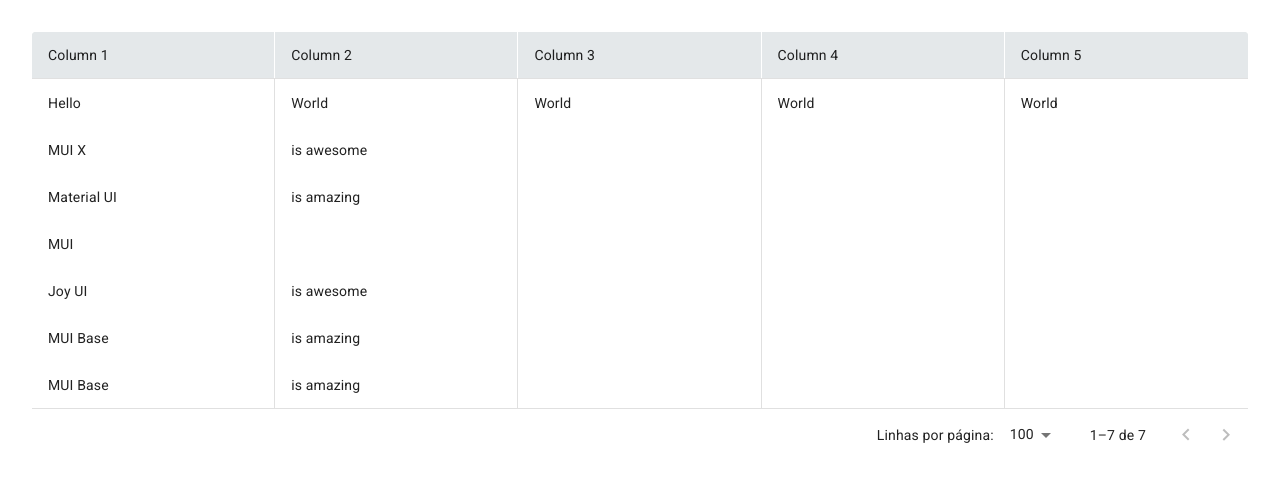
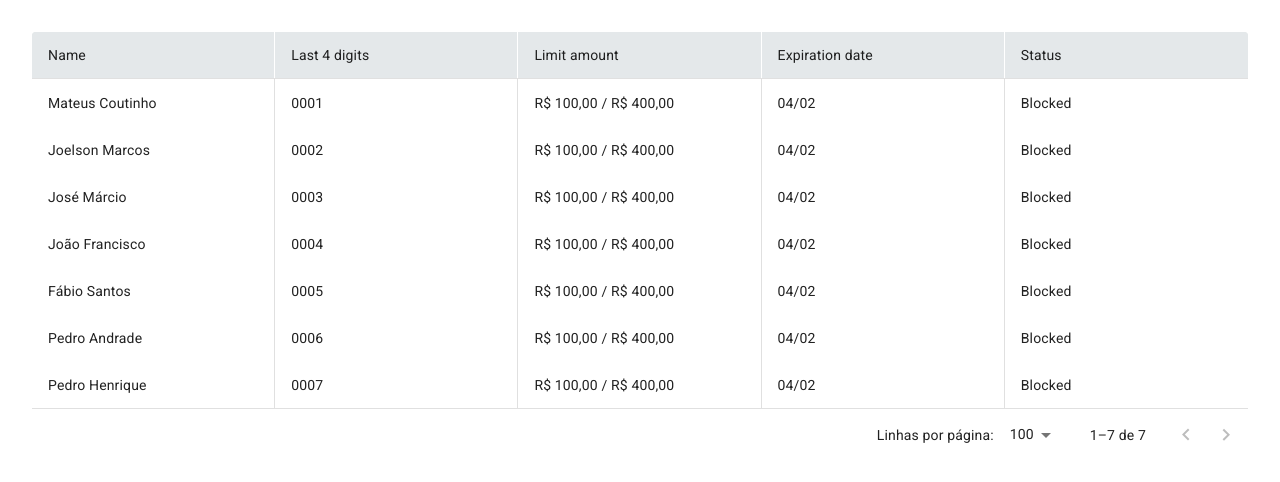
Before and after one commit to JeanVictorMachado/blue-component-test, a React (Vite) app: page / in a window 1280 px wide. Shown: the top 482 px of the page. Built offline with nearby package versions, Linux system fonts and the light colour scheme.

Commit message:
feat: setting up grid dynamically

```diff
--- a/package.json
+++ b/package.json
@@ -13,6 +13,7 @@
     "@emotion/react": "^11.10.6",
     "@emotion/styled": "^11.10.6",
     "@material-ui/core": "^4.12.4",
+    "@mui/icons-material": "^5.11.11",
     "@mui/material": "^5.11.11",
     "@mui/x-data-grid": "^5.17.25",
     "react": "^18.2.0",
--- /dev/null
+++ b/src/components/Grid/EmptyGrid/index.tsx
@@ -0,0 +1,37 @@
+import { Box } from '@mui/material'
+
+import * as S from './styles'
+
+export const EmptyGrid = () => (
+  <S.StyledGridOverlay>
+    <svg width='120' height='80' viewBox='0 0 184 152' aria-hidden focusable='false'>
+      <g fill='none' fillRule='evenodd'>
+        <g transform='translate(24 31.67)'>
+          <ellipse className='ant-empty-img-5' cx='67.797' cy='106.89' rx='67.797' ry='12.668' />
+          <path
+            className='ant-empty-img-1'
+            d='M122.034 69.674L98.109 40.229c-1.148-1.386-2.826-2.225-4.593-2.225h-51.44c-1.766 0-3.444.839-4.592 2.225L13.56 69.674v15.383h108.475V69.674z'
+          />
+          <path
+            className='ant-empty-img-2'
+            d='M33.83 0h67.933a4 4 0 0 1 4 4v93.344a4 4 0 0 1-4 4H33.83a4 4 0 0 1-4-4V4a4 4 0 0 1 4-4z'
+          />
+          <path
+            className='ant-empty-img-3'
+            d='M42.678 9.953h50.237a2 2 0 0 1 2 2V36.91a2 2 0 0 1-2 2H42.678a2 2 0 0 1-2-2V11.953a2 2 0 0 1 2-2zM42.94 49.767h49.713a2.262 2.262 0 1 1 0 4.524H42.94a2.262 2.262 0 0 1 0-4.524zM42.94 61.53h49.713a2.262 2.262 0 1 1 0 4.525H42.94a2.262 2.262 0 0 1 0-4.525zM121.813 105.032c-.775 3.071-3.497 5.36-6.735 5.36H20.515c-3.238 0-5.96-2.29-6.734-5.36a7.309 7.309 0 0 1-.222-1.79V69.675h26.318c2.907 0 5.25 2.448 5.25 5.42v.04c0 2.971 2.37 5.37 5.277 5.37h34.785c2.907 0 5.277-2.421 5.277-5.393V75.1c0-2.972 2.343-5.426 5.25-5.426h26.318v33.569c0 .617-.077 1.216-.221 1.789z'
+          />
+        </g>
+        <path
+          className='ant-empty-img-3'
+          d='M149.121 33.292l-6.83 2.65a1 1 0 0 1-1.317-1.23l1.937-6.207c-2.589-2.944-4.109-6.534-4.109-10.408C138.802 8.102 148.92 0 161.402 0 173.881 0 184 8.102 184 18.097c0 9.995-10.118 18.097-22.599 18.097-4.528 0-8.744-1.066-12.28-2.902z'
+        />
+        <g className='ant-empty-img-4' transform='translate(149.65 15.383)'>
+          <ellipse cx='20.654' cy='3.167' rx='2.849' ry='2.815' />
+          <path d='M5.698 5.63H0L2.898.704zM9.259.704h4.985V5.63H9.259z' />
+        </g>
+      </g>
+    </svg>
+
+    <Box sx={{ mt: 1 }}>Não há dados</Box>
+  </S.StyledGridOverlay>
+)
--- /dev/null
+++ b/src/components/Grid/EmptyGrid/styles.ts
@@ -0,0 +1,25 @@
+import { styled } from '@mui/material/styles'
+
+export const StyledGridOverlay = styled('div')(({ theme }) => ({
+  display: 'flex',
+  flexDirection: 'column',
+  alignItems: 'center',
+  justifyContent: 'center',
+  height: '100%',
+  '& .ant-empty-img-1': {
+    fill: theme.palette.mode === 'light' ? '#aeb8c2' : '#262626',
+  },
+  '& .ant-empty-img-2': {
+    fill: theme.palette.mode === 'light' ? '#f5f5f7' : '#595959',
+  },
+  '& .ant-empty-img-3': {
+    fill: theme.palette.mode === 'light' ? '#dce0e6' : '#434343',
+  },
+  '& .ant-empty-img-4': {
+    fill: theme.palette.mode === 'light' ? '#fff' : '#1c1c1c',
+  },
+  '& .ant-empty-img-5': {
+    fillOpacity: theme.palette.mode === 'light' ? '0.8' : '0.08',
+    fill: theme.palette.mode === 'light' ? '#f5f5f5' : '#fff',
+  },
+}))
--- /dev/null
+++ b/src/components/Grid/helpers/parseColumns.tsx
@@ -0,0 +1,17 @@
+import { GridColDef } from '@mui/x-data-grid'
+import { RowProps } from '..'
+
+export const parseColumns = (data: RowProps[]) => {
+  const keyNames = Object.keys(data[0]).filter((name) => name !== 'id')
+
+  const columns = keyNames.map((name, index) => {
+    return {
+      field: `col${index + 1}`,
+      headerName: name,
+      flex: 1,
+      minWidth: 120,
+    }
+  })
+
+  return columns as GridColDef[]
+}
--- /dev/null
+++ b/src/components/Grid/helpers/parseRows.tsx
@@ -0,0 +1,23 @@
+import { GridRowsProp } from '@mui/x-data-grid'
+import { RowProps } from '..'
+
+export const parseRows = (data: RowProps[]) => {
+  const rows = data.map((row, i) => {
+    const values = Object.values(row)
+
+    let formattedRow = {} as RowProps
+
+    values.forEach((value, index) => {
+      if (!index) {
+        formattedRow.id = i + 1
+        return
+      }
+
+      formattedRow[`col${index}`] = value
+    })
+
+    return formattedRow
+  })
+
+  return rows as GridRowsProp
+}
--- a/src/components/Grid/index.tsx
+++ b/src/components/Grid/index.tsx
@@ -1,63 +1,28 @@
-import { DataGrid, GridRowsProp, GridColDef, ptBR } from '@mui/x-data-grid'
+import { useMemo } from 'react'
+import { DataGrid, ptBR, DataGridProps } from '@mui/x-data-grid'
 
-const rows: GridRowsProp = [
-  {
-    id: 1,
-    col1: 'Hello',
-    col2: 'World',
-    col3: 'World',
-    col4: 'World',
-    col5: 'World',
-  },
-  { id: 2, col1: 'MUI X', col2: 'is awesome' },
-  { id: 3, col1: 'Material UI', col2: 'is amazing' },
-  { id: 4, col1: 'MUI', col2: '' },
-  { id: 5, col1: 'Joy UI', col2: 'is awesome' },
-  { id: 6, col1: 'MUI Base', col2: 'is amazing' },
-  { id: 7, col1: 'MUI Base', col2: 'is amazing' },
-]
+import { EmptyGrid } from './EmptyGrid'
+import { gridStyles } from './styles'
+import { parseColumns } from './helpers/parseColumns'
+import { parseRows } from './helpers/parseRows'
 
-const columns: GridColDef[] = [
-  { field: 'id', hide: true },
-  { field: 'col1', headerName: 'Column 1', flex: 1 },
-  { field: 'col2', headerName: 'Column 2', flex: 1 },
-  { field: 'col3', headerName: 'Column 3', flex: 1 },
-  { field: 'col4', headerName: 'Column 4', flex: 1 },
-  { field: 'col5', headerName: 'Column 5', flex: 1 },
-]
+export type RowProps = {
+  [X: string]: string | number
+}
 
-export const Grid = () => {
-  const styles = {
-    border: 'none',
-    borderRadius: '0px',
-    '.MuiDataGrid-columnHeaders': {
-      background: '#E4E8EA',
-    },
-    '.MuiDataGrid-columnHeader': {
-      background: '#E4E8EA',
-      borderColor: 'white',
-    },
-    '.MuiDataGrid-columnHeaderTitle': {
-      fontSize: '14px',
-      fontWeight: 400,
-      lineHeight: 20,
-      letter: '0.25px',
-      paddingLeft: '6px',
-    },
-    '.MuiDataGrid-cell': {
-      borderBottom: 'none',
-    },
-    '.MuiDataGrid-cell--textLeft': {
-      fontSize: '14px',
-      fontWeight: 400,
-      lineHeight: 20,
-      letter: '0.25px',
-      paddingLeft: '16px',
-    },
-    '.MuiDataGrid-columnSeparator': {
-      display: 'none',
-    },
-  }
+type GridProps = Omit<DataGridProps, 'rows' | 'columns'> & {
+  data: RowProps[]
+  heightGrid?: number | string
+  // optionsGrid?: ReactNode
+}
+
+export const Grid = ({ data, heightGrid, ...props }: GridProps) => {
+  const columns = useMemo(() => parseColumns(data), [data])
+  const rows = useMemo(() => parseRows(data), [data])
+
+  const styles = useMemo(() => {
+    return { ...gridStyles, height: heightGrid }
+  }, [])
 
   return (
     <DataGrid
@@ -65,11 +30,15 @@
       columns={columns}
       rowHeight={47}
       headerHeight={47}
-      sx={styles}
-      autoHeight
+      autoHeight={!heightGrid}
       showCellRightBorder
       showColumnRightBorder
       localeText={ptBR.components.MuiDataGrid.defaultProps.localeText}
+      sx={styles}
+      components={{
+        NoRowsOverlay: () => <EmptyGrid />,
+      }}
+      {...props}
     />
   )
 }
--- /dev/null
+++ b/src/components/Grid/styles.ts
@@ -0,0 +1,32 @@
+export const gridStyles = {
+  minHeight: 250,
+  border: 'none',
+  '.MuiDataGrid-columnHeaders': {
+    background: '#E4E8EA',
+  },
+  '.MuiDataGrid-columnHeader': {
+    background: '#E4E8EA',
+    borderColor: 'white',
+    paddingRight: '16px',
+  },
+  '.MuiDataGrid-columnHeaderTitle': {
+    fontSize: '14px',
+    fontWeight: 400,
+    lineHeight: 20,
+    letter: '0.25px',
+    paddingLeft: '6px',
+  },
+  '.MuiDataGrid-cell': {
+    borderBottom: 'none',
+  },
+  '.MuiDataGrid-cell--textLeft': {
+    fontSize: '14px',
+    fontWeight: 400,
+    lineHeight: 20,
+    letter: '0.25px',
+    paddingLeft: '16px',
+  },
+  '.MuiDataGrid-columnSeparator': {
+    display: 'none',
+  },
+}
--- a/src/pages/Home/index.tsx
+++ b/src/pages/Home/index.tsx
@@ -1,8 +1,71 @@
 import { Box } from '@mui/material'
 import { Grid } from '~/components/Grid'
 
-export const Home = () => (
-  <Box padding={4}>
-    <Grid />
-  </Box>
-)
+// import EditOutlinedIcon from '@mui/icons-material/EditOutlined'
+
+export const Home = () => {
+  const data = [
+    {
+      id: 1,
+      Name: 'Mateus Coutinho',
+      'Last 4 digits': '0001',
+      'Limit amount': 'R$ 100,00 / R$ 400,00',
+      'Expiration date': '04/02',
+      Status: 'Blocked',
+    },
+    {
+      id: 2,
+      Name: 'Joelson Marcos',
+      'Last 4 digits': '0002',
+      'Limit amount': 'R$ 100,00 / R$ 400,00',
+      'Expiration date': '04/02',
+      Status: 'Blocked',
+    },
+    {
+      id: 3,
+      Name: 'José Márcio',
+      'Last 4 digits': '0003',
+      'Limit amount': 'R$ 100,00 / R$ 400,00',
+      'Expiration date': '04/02',
+      Status: 'Blocked',
+    },
+    {
+      id: 4,
+      Name: 'João Francisco',
+      'Last 4 digits': '0004',
+      'Limit amount': 'R$ 100,00 / R$ 400,00',
+      'Expiration date': '04/02',
+      Status: 'Blocked',
+    },
+    {
+      id: 5,
+      Name: 'Fábio Santos',
+      'Last 4 digits': '0005',
+      'Limit amount': 'R$ 100,00 / R$ 400,00',
+      'Expiration date': '04/02',
+      Status: 'Blocked',
+    },
+    {
+      id: 6,
+      Name: 'Pedro Andrade',
+      'Last 4 digits': '0006',
+      'Limit amount': 'R$ 100,00 / R$ 400,00',
+      'Expiration date': '04/02',
+      Status: 'Blocked',
+    },
+    {
+      id: 7,
+      Name: 'Pedro Henrique',
+      'Last 4 digits': '0007',
+      'Limit amount': 'R$ 100,00 / R$ 400,00',
+      'Expiration date': '04/02',
+      Status: 'Blocked',
+    },
+  ]
+
+  return (
+    <Box padding={4}>
+      <Grid data={data} />
+    </Box>
+  )
+}
```
Also changed, not shown: 1 other file (tests, documents, lock files or other folders).
